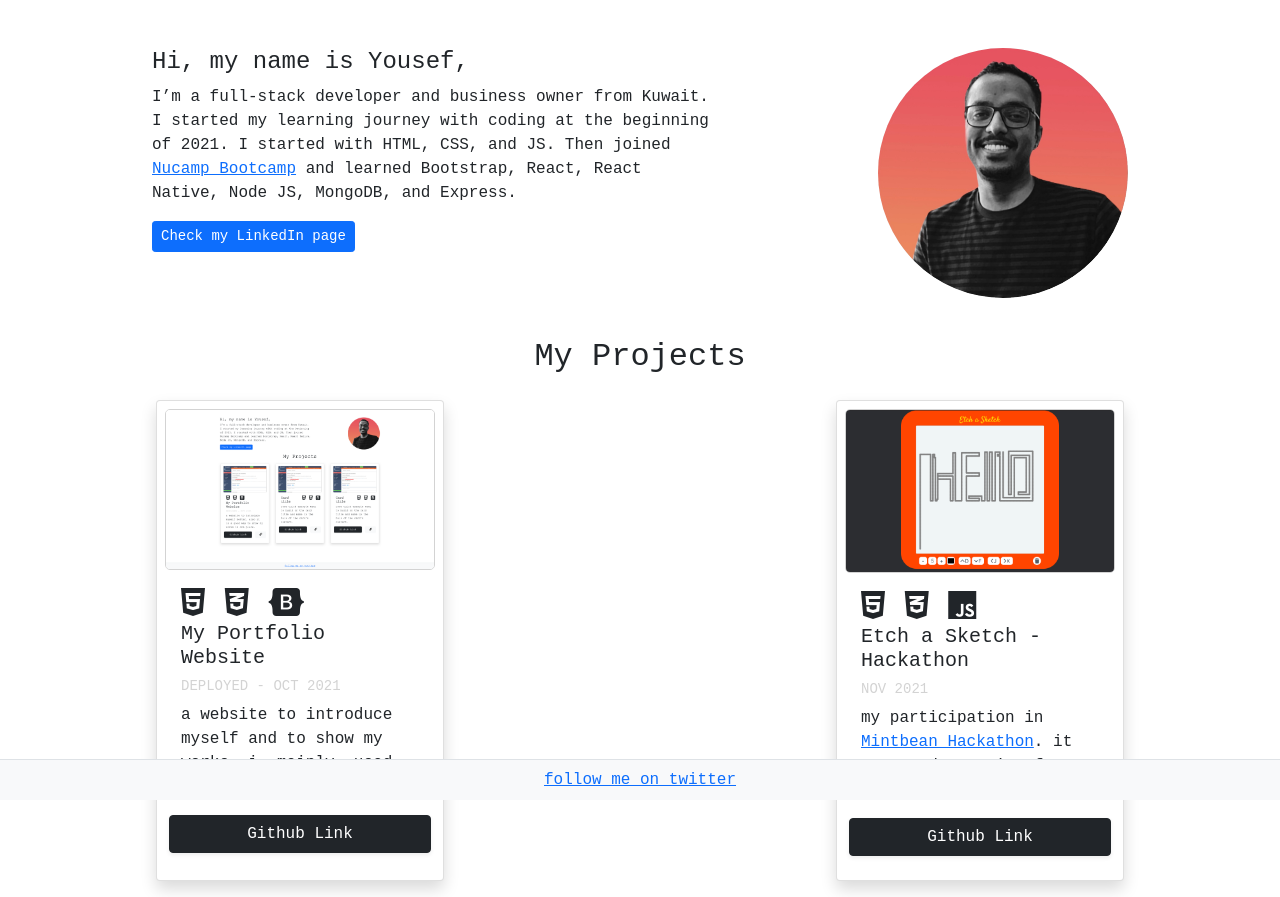
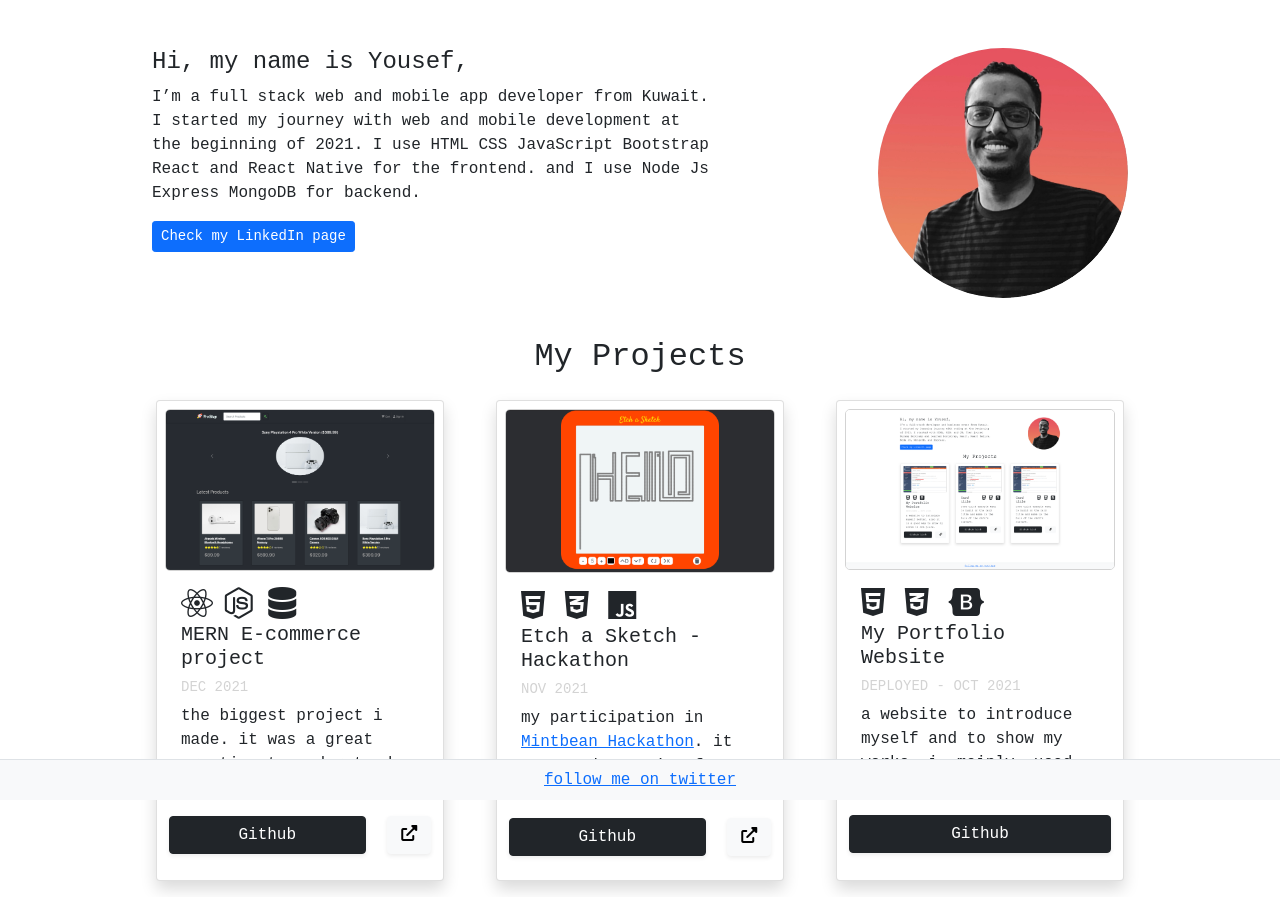
Before and after one commit to YousefProjects/my-portfolio, a plain HTML site: page index.html in a window 1280 px wide. Drawn offline with nearby package versions, Linux system fonts and the light colour scheme.

Commit message:
adding mern ecommerce project

```diff
--- a/index.html
+++ b/index.html
@@ -51,16 +51,13 @@
             <div class="col-md-7 text-center text-md-start pb-3">
                 <h4>Hi, my name is Yousef,</h4>
                 <p>
-                    I’m a full-stack developer and business owner from
-                    Kuwait. I started my learning journey with coding at
-                    the beginning of 2021. I started with HTML, CSS, and
-                    JS. Then joined <a href="https://www.nucamp.co">Nucamp Bootcamp</a> and learned
-                    Bootstrap, React, React Native, Node JS, MongoDB,
-                    and Express.
+                    I’m a full stack web and mobile app developer from
+                    Kuwait. I started my journey with web and mobile development at the beginning of 2021. I use HTML CSS JavaScript Bootstrap React and React Native for the frontend. and I use Node Js Express MongoDB for backend.
                 </p>
                 <a
                     class="btn btn-primary btn-sm"
                     href="https://www.linkedin.com/in/yousef-riyad-71a740218/"
+                    target="_blank"
                     role="button"
                     >Check my LinkedIn page</a
                 >
@@ -72,6 +69,102 @@
             My Projects
         </h2>
         <div class="row d-flex justify-content-center justify-content-md-between">
+            <!-- MERN E-commerce -->
+            <div
+                class="
+                    col-md-2
+                    card
+                    p-2
+                    m-3
+                    shadow
+                    bg-body
+                    rounded
+                "
+                style="width: 18rem"
+            >
+                <img
+                    src="assets/mern-ecommerce-project.png"
+                    style="border: 1px solid lightgray;
+                    border-radius: 5px;"
+                />
+                <div class="card-body">
+                    <div class="row">
+                        <i class="col-2 fa-2x fab fa-react"></i>
+                        <i class="col-2 fa-2x fab fa-node-js"></i>
+                        <i class="col-2 fa-2x fas fa-database"></i>
+                    </div>
+                    <h5 class="card-title mt-1">
+                        MERN E-commerce project
+                    </h5>
+                    <h6 class="text-uppercase" style="color: lightgray;
+                    font-size: 14px;">
+                        Dec 2021
+                    </h6>
+                    <p class="card-text">
+                        the biggest project i made. it was a great practice to understand frontend & backend.
+                    </p>
+                    <div class="row d-flex justify-content-between">
+                        <a
+                            href="https://github.com/YousefProjects/mern-ecommerce"
+                            target="_blank"
+                            class="btn btn-dark col-9 shadow-sm"
+                            >Github</a>
+                            <a
+                            href="https://proshopapp181221.herokuapp.com"
+                            target="_blank"
+                            class="btn btn-light col-2 shadow-sm"
+                            ><i class="fas fa-external-link-alt"></i></a>
+                    </div>
+                </div>
+            </div>
+            <!-- Etch a Sketch - Hackathon -->
+            <div
+                class="
+                    col-md-2
+                    card
+                    p-2
+                    m-3
+                    shadow
+                    bg-body
+                    rounded
+                "
+                style="width: 18rem"
+            >
+                <img
+                    src="assets/etchasketch-screenshot.png"
+                    style="border: 1px solid lightgray;
+                    border-radius: 5px;"
+                />
+                <div class="card-body">
+                    <div class="row">
+                        <i class="col-2 fa-2x fab fa-html5"></i>
+                        <i class="col-2 fa-2x fab fa-css3-alt"></i>
+                        <i class="col-2 fa-2x fab fa-js"></i>
+                    </div>
+                    <h5 class="card-title mt-1">
+                        Etch a Sketch - Hackathon
+                    </h5>
+                    <h6 class="text-uppercase" style="color: lightgray;
+                    font-size: 14px;">
+                        Nov 2021
+                    </h6>
+                    <p class="card-text">
+                        my participation in <a target="_blank" href="https://mintbean.io/meets?sort=upcoming">Mintbean Hackathon</a>. it was good exercise for Js events, and <a target="_blank" href="https://developer.mozilla.org/en-US/docs/Web/API/Canvas_API">canvas api</a>.
+                    </p>
+                    <div class="row d-flex justify-content-between">
+                        <a
+                            href="https://github.com/YousefProjects/etch-a-sketch-app"
+                            class="btn btn-dark col-9 shadow-sm"
+                            target="_blank"
+                            >Github</a>
+                            <a
+                            href="https://etch-a-sketch-app.pages.dev"
+                            class="btn btn-light col-2 shadow-sm"
+                            target="_blank"
+                            ><i class="fas fa-external-link-alt"></i></a>
+                    </div>
+                </div>
+            </div>
             <!-- MY Portfolio Website -->
             <div
                 class="
@@ -108,51 +201,10 @@
                     </p>
                     <div class="row d-flex justify-content-between">
                         <a
+                            target="_blank"
                             href="https://github.com/YousefProjects/my-portfolio"
                             class="btn btn-dark col shadow-sm"
-                            >Github Link</a>
-                    </div>
-                </div>
-            </div>
-            <!-- Etch a Sketch - Hackathon -->
-            <div
-                class="
-                    col-md-2
-                    card
-                    p-2
-                    m-3
-                    shadow
-                    bg-body
-                    rounded
-                "
-                style="width: 18rem"
-            >
-                <img
-                    src="assets/etchasketch-screenshot.png"
-                    style="border: 1px solid lightgray;
-                    border-radius: 5px;"
-                />
-                <div class="card-body">
-                    <div class="row">
-                        <i class="col-2 fa-2x fab fa-html5"></i>
-                        <i class="col-2 fa-2x fab fa-css3-alt"></i>
-                        <i class="col-2 fa-2x fab fa-js"></i>
-                    </div>
-                    <h5 class="card-title mt-1">
-                        Etch a Sketch - Hackathon
-                    </h5>
-                    <h6 class="text-uppercase" style="color: lightgray;
-                    font-size: 14px;">
-                        Nov 2021
-                    </h6>
-                    <p class="card-text">
-                        my participation in <a href="https://mintbean.io/meets?sort=upcoming">Mintbean Hackathon</a>. it was good exercise for Js events, and <a href="https://developer.mozilla.org/en-US/docs/Web/API/Canvas_API">canvas api</a>.
-                    </p>
-                    <div class="row d-flex justify-content-between">
-                        <a
-                            href="https://github.com/YousefProjects/etch-a-sketch"
-                            class="btn btn-dark col shadow-sm"
-                            >Github Link</a>
+                            >Github</a>
                     </div>
                 </div>
             </div>
@@ -160,7 +212,7 @@
     </div>
     <footer class="page-footer border-top bg-light mt-3 fixed-bottom">
         <div class="text-center py-2">
-            <a href="https://twitter.com/YousefRiiyad"
+            <a target="_blank" href="https://twitter.com/YousefRiiyad"
                 >follow me on twitter</a
             >
         </div>
```
Also changed, not shown: assets/mern-ecommerce-project.png (added).
